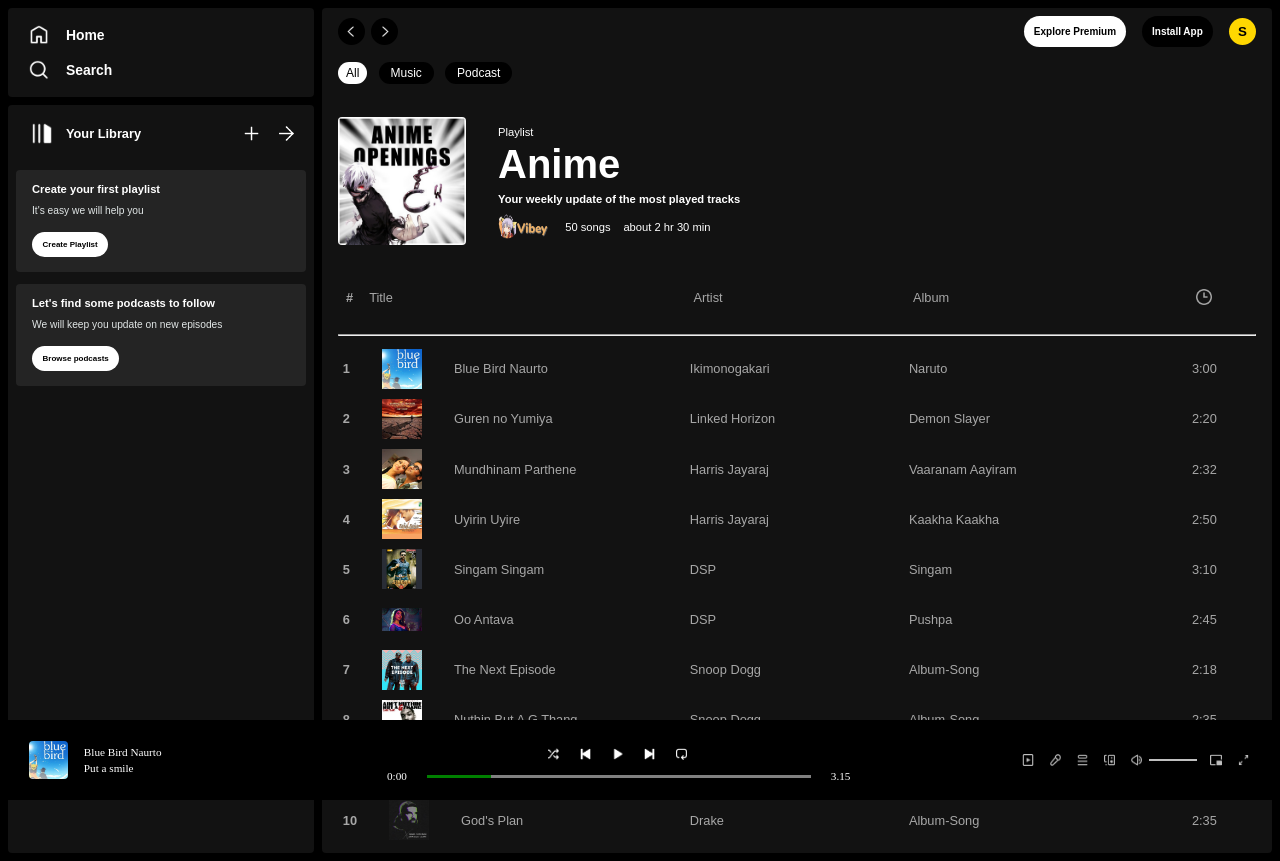
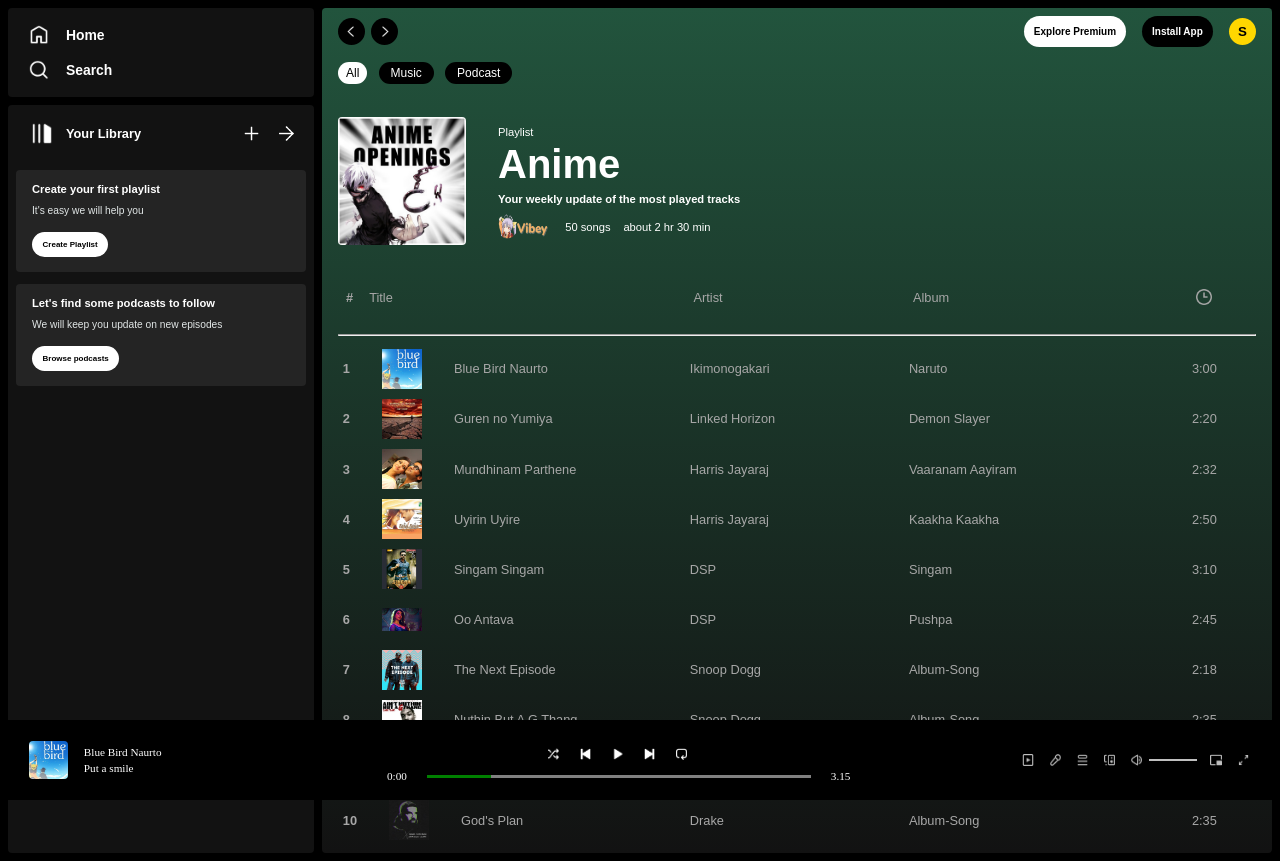
Before and after one commit to Suganthchandran/Music-Streaming-Website-Spotify-Clone--Using-MERN-Stack, a React (Create React App) app in the folder client/: page /albums/1 in a window 1280 px wide. Built offline with nearby package versions, Linux system fonts and the light colour scheme.

Commit message:
Update Display.jsx

```diff
--- a/client/src/pages/Display.jsx
+++ b/client/src/pages/Display.jsx
@@ -1,12 +1,27 @@
-import React from 'react'
-import {Routes,Route} from 'react-router-dom'
+import React,{useEffect, useRef} from 'react'
+import {Routes,Route, useLocation} from 'react-router-dom'
 import { Home } from './Home'
 import '../styles/Display.css'
 import { Albums_Display } from './Albums_Display'
+import { albumsData } from '../assets/frontend-assets/assets'
 
 export const Display = () => {
+
+  const displayRef = useRef();
+  const location = useLocation();
+  const isAlbum = location.pathname.includes('album');
+  const AlbumId = isAlbum ? location.pathname.slice(-1) : "";
+  const bgColor = albumsData[Number(AlbumId)].bgColor;
+
+  useEffect(()=>{
+    if(isAlbum)
+      displayRef.current.style.background = `linear-gradient(${bgColor},#121212)`;
+    else
+      displayRef.current.style.background = `#121212`;
+  })
+
   return (
-    <div className='display'>
+    <div ref={displayRef} className='display'>
       <Routes>
         <Route path='/' element={<Home/>}/>
         <Route path='/albums/:id' element={<Albums_Display/>}/>
```
